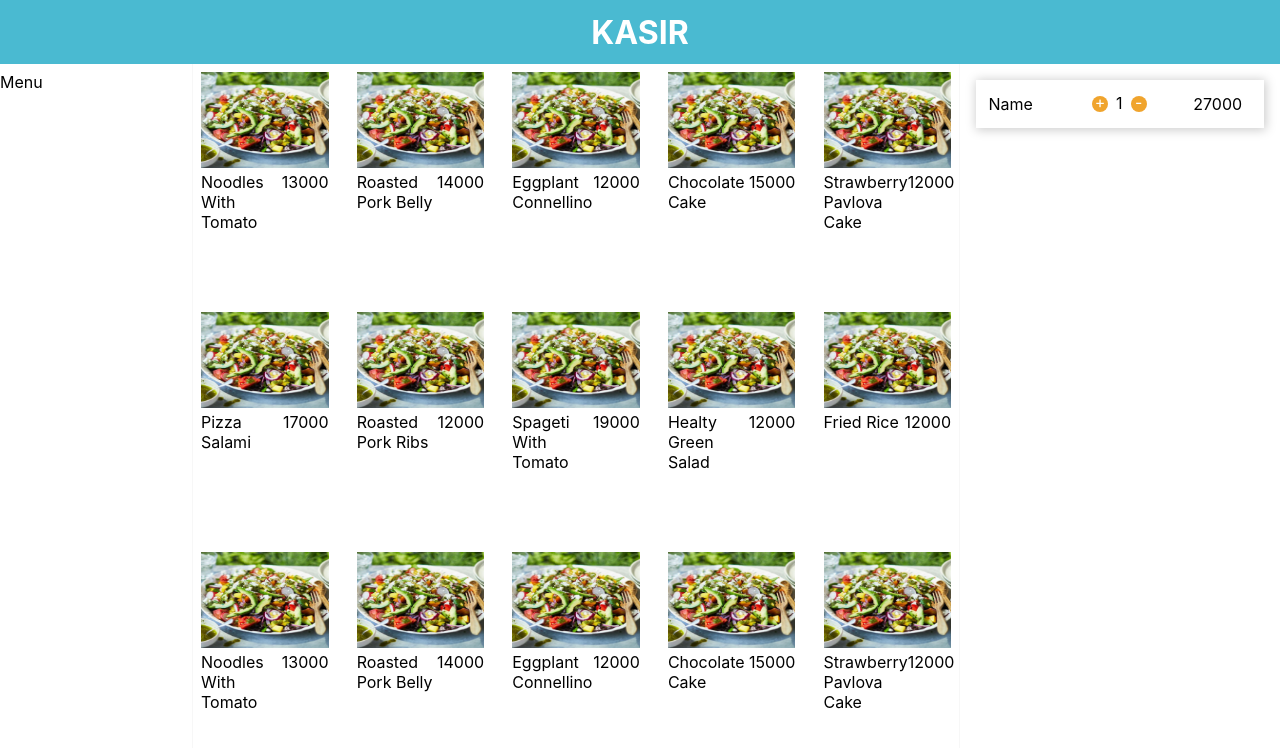
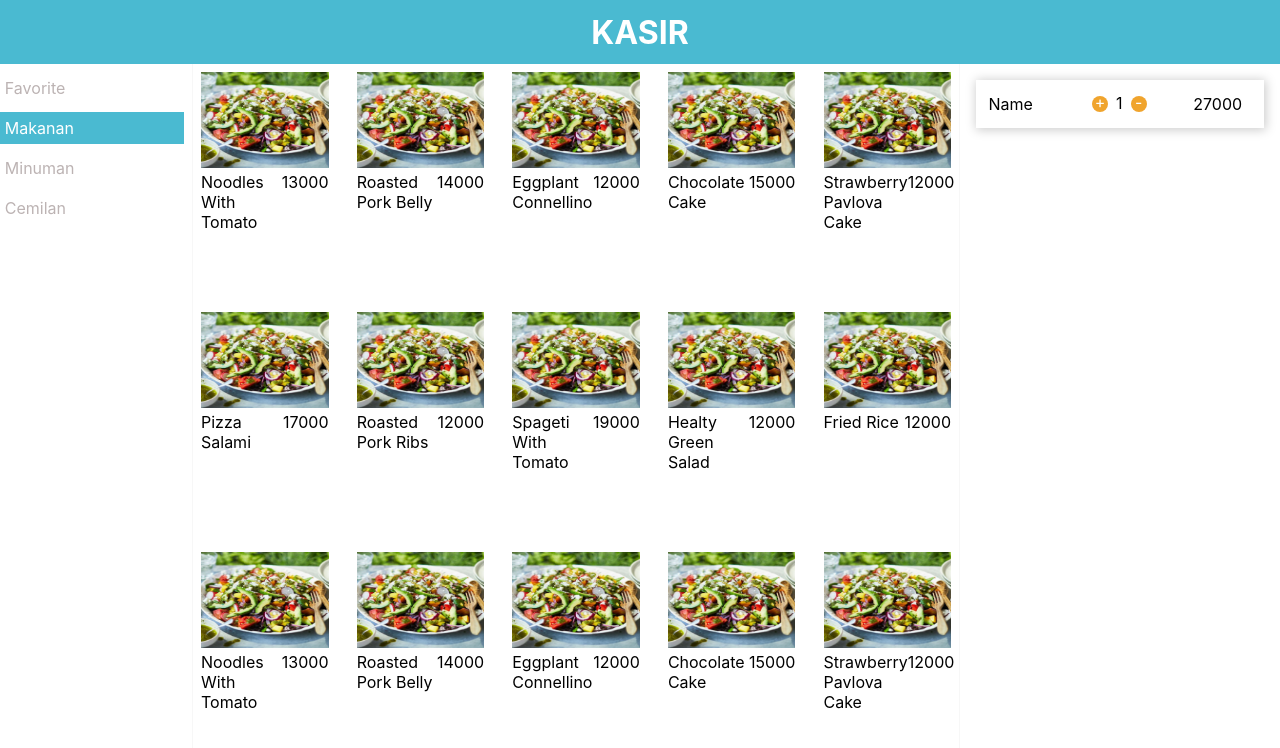
Before and after one commit to gempurbayu/POS-App-ReactJs, a React (Create React App) app: page / in a window 1280 px wide. Shown: the top 748 px of the page. Built offline with nearby package versions, Linux system fonts and the light colour scheme.

Commit message:
create menu component

```diff
--- a/src/App.js
+++ b/src/App.js
@@ -6,6 +6,7 @@ import styled from "styled-components";
 import ProductCard from "./components/ProductCard";
 import { useSelector } from "react-redux";
 import CartItem from "./components/CartItem";
+import ListMenu from "./components/ListMenu";
 
 const Container = styled.div`
   display: flex;
@@ -40,7 +41,7 @@ const App = () => {
       <Header/>
       <Container>
         <MenuContainer>
-          Menu
+          <ListMenu/>
         </MenuContainer>
 
         <ProductContainer>
--- /dev/null
+++ b/src/components/ListMenu.js
@@ -0,0 +1,35 @@
+import React from 'react'
+import { useState } from 'react'
+import styled from 'styled-components'
+
+const Menu = styled.li`
+     height: 2rem;
+     display: flex;
+     align-items: center;
+     padding-left: 0.3rem;
+     position: relative;
+     color: ${props => props.theme.grey};
+     cursor: pointer;
+     &:not(:last-child){
+        margin-bottom: 0.5rem;
+     }
+     &:nth-child(2){
+        background: ${props => props.theme.primary};
+        color: #fff;
+     }
+`
+
+const ListMenu = () => {
+    const [menu] = useState(["Favorite", "Makanan", "Minuman", "Cemilan"])
+  return (
+    <ul>
+        {menu.map((item, index) =>
+            <Menu key={index}>
+                {item}
+            </Menu>
+        )}
+    </ul>
+  )
+}
+
+export default ListMenu
```
